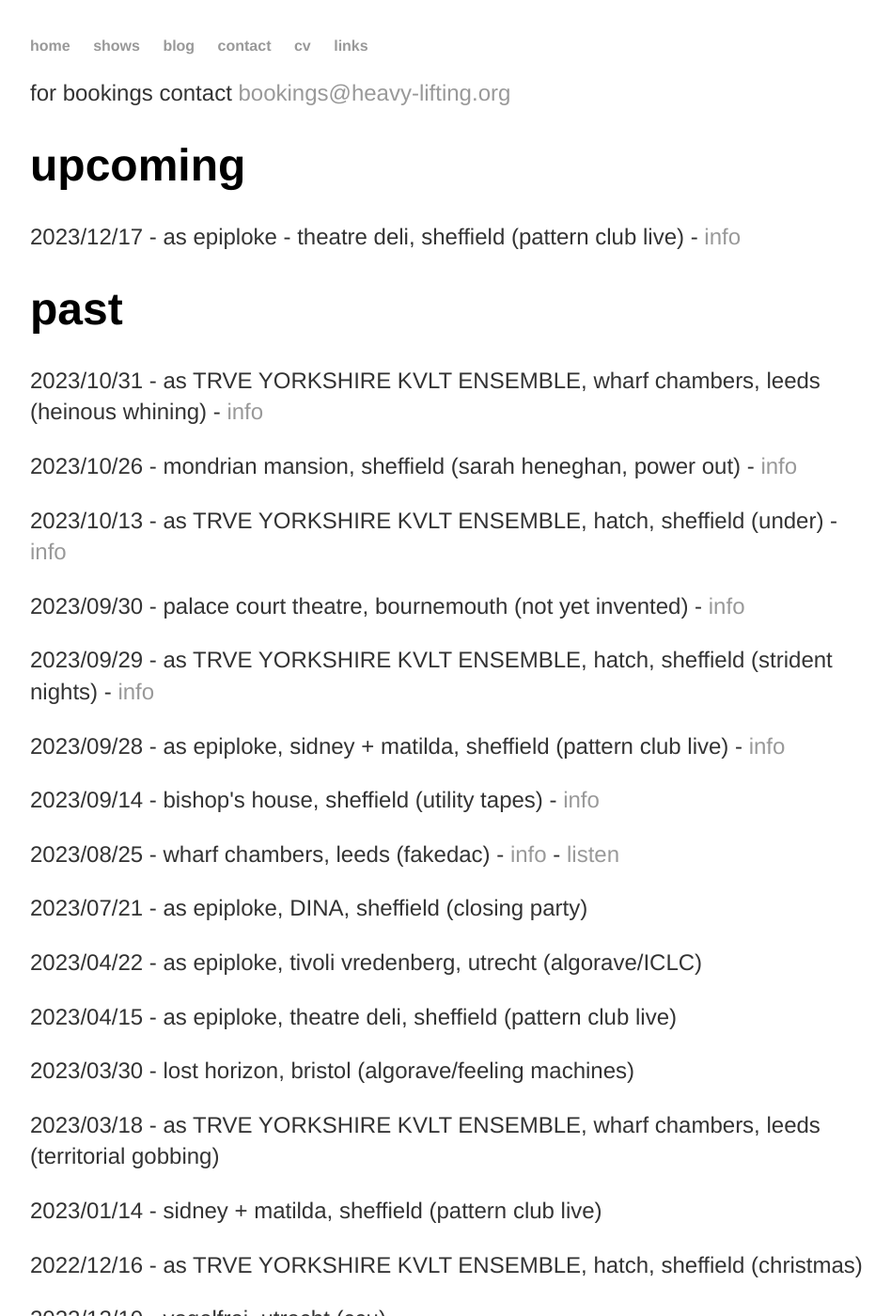
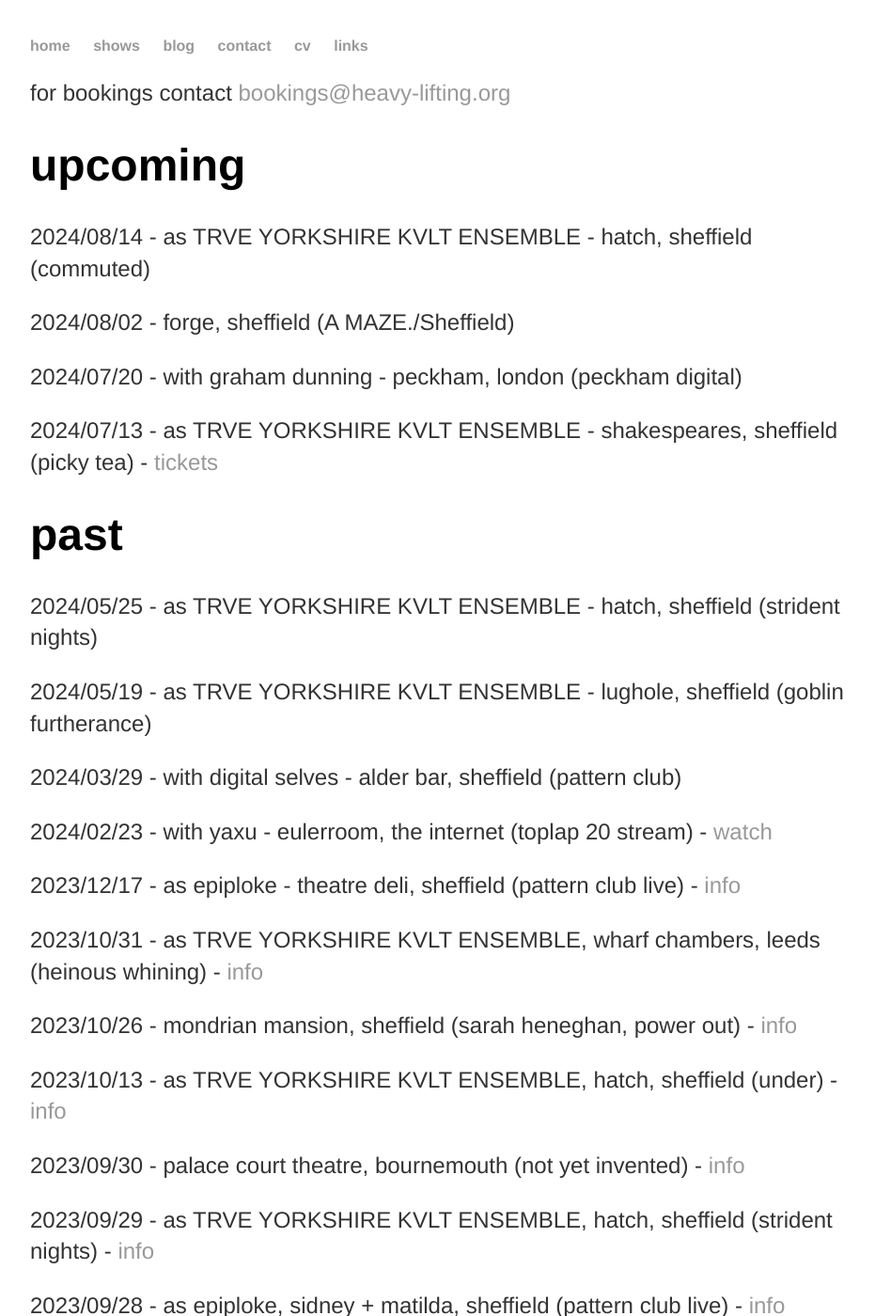
Before and after one commit to heavy-lifting/heavy-lifting.github.io, a Jekyll site: the page built from shows.html, in a window 1280 px wide and 1400 px high. Shown: the whole window at 94% size, without its empty margins (160-1108 px from the left). Built offline with Jekyll 4.4.1, drawn with Linux system fonts in a browser that asks for light colours.

Commit message:
Update shows.html

```diff
--- a/shows.html
+++ b/shows.html
@@ -8,18 +8,30 @@ title: shows
 <div class="upcoming">
 	<h1>upcoming</h1>
 
+<p>2024/08/14 - as TRVE YORKSHIRE KVLT ENSEMBLE - hatch, sheffield (commuted)</p>
 
-<p>2023/12/17 - as epiploke - theatre deli, sheffield (pattern club live) - <a href = "https://www.tickettailor.com/events/patternclub/1063539" target="_blank">info</a></p>
+<p>2024/08/02 - forge, sheffield (A MAZE./Sheffield)</p>
 
+<p>2024/07/20 - with graham dunning - peckham, london (peckham digital)</p>
 
-
-
+<p>2024/07/13 - as TRVE YORKSHIRE KVLT ENSEMBLE - shakespeares, sheffield (picky tea) - <a href = "https://ra.co/events/1938278" target="_blank">tickets</a></p>
 
 </div>
 
 <div class="past">
 
 <h1>past</h1>
+
+
+<p>2024/05/25 - as TRVE YORKSHIRE KVLT ENSEMBLE - hatch, sheffield (strident nights)</p>
+
+<p>2024/05/19 - as TRVE YORKSHIRE KVLT ENSEMBLE - lughole, sheffield (goblin furtherance)</p>
+
+<p>2024/03/29 - with digital selves - alder bar, sheffield (pattern club)</p>
+
+<p>2024/02/23 - with yaxu - eulerroom, the internet (toplap 20 stream) - <a href = "https://www.youtube.com/watch?v=DZHpD4_rW6w" target="_blank">watch</a></p>
+
+<p>2023/12/17 - as epiploke - theatre deli, sheffield (pattern club live) - <a href = "https://www.tickettailor.com/events/patternclub/1063539" target="_blank">info</a></p>
 
 <p>2023/10/31 - as TRVE YORKSHIRE KVLT ENSEMBLE, wharf chambers, leeds (heinous whining) - <a href = "https://wharfchambers.org/event/heinous-whining-presents-mopcut-pifco-trve-yorkshire-kvlt-ensemble-tristwych-y-fenywod/" target="_blank">info</a></p>
 
```
